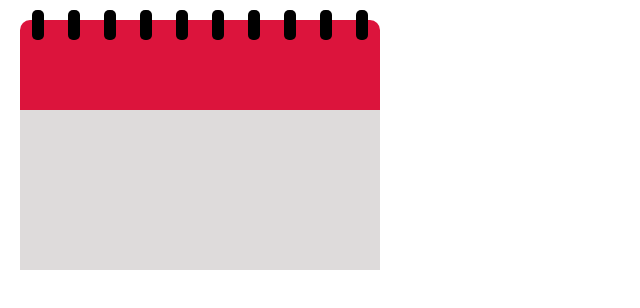
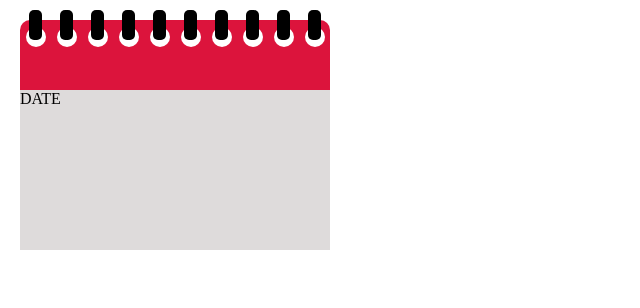
Before and after one commit to codeyourwaytofreedom/the_secretary, a Next.js app: page /test in a window 1280 px wide. Shown: the top 308 px of the page, without its empty margins (0-640 px from the left). Built offline with nearby package versions, Linux system fonts and the light colour scheme.

Commit message:
Calendar design done.
Will display today's date.

Next step: add clock.

Keep going.

Remember why you started.

```diff
--- a/pages/test.tsx
+++ b/pages/test.tsx
@@ -11,11 +11,26 @@ const Test = () => {
             <div>
                 {
                     [...Array(10)].map((e,i) =>
-                    <span key={i}></span>
+                    <>
+                    <span key={i} id={a.holder}>
+                    </span>
+                    </>
+
                 )
                 }
             </div>
-            <div></div>
+            <div>DATE</div>
+            <div>
+            {
+                    [...Array(10)].map((e,i) =>
+                    <>
+                    <span key={i} id={a.oval}>
+                    </span>
+                    </>
+
+                )
+                }
+            </div>
         </div>
         <div></div>
         <div></div>
--- a/styles/Appointment.module.css
+++ b/styles/Appointment.module.css
@@ -1,29 +1,47 @@
 .console {
   height: 100vh;
-  width: 400px;
+  width: 350px;
   display: grid;
 }
 .console_current {
   padding: 20px;
+  position: relative;
 }
 .console_current :nth-child(1) {
-  height: 90px;
+  height: 70px;
   background-color: crimson;
   border-top-left-radius: 10px;
   border-top-right-radius: 10px;
   display: flex;
   justify-content: space-around;
 }
-.console_current :nth-child(1) span {
+.console_current :nth-child(1) #holder {
   display: block;
-  width: 12px;
+  width: 13px;
   height: 30px;
   background-color: black;
   border-radius: 5px;
   position: relative;
   top: -10px;
+  z-index: 20 !important;
 }
 .console_current :nth-child(2) {
   height: 160px;
   background-color: rgb(222, 219, 219);
+}
+.console_current :nth-child(3) {
+  height: 40px;
+  position: relative;
+  top: -230px;
+  display: flex;
+  justify-content: space-around;
+}
+.console_current :nth-child(3) #oval {
+  display: block;
+  position: relative;
+  width: 20px;
+  height: 20px;
+  background-color: white;
+  top: 7px;
+  border-radius: 50%;
 }/*# sourceMappingURL=Appointment.module.css.map */
--- a/styles/Appointment.module.scss
+++ b/styles/Appointment.module.scss
@@ -1,30 +1,47 @@
 .console{
     //border: 2px solid  maroon;
     height: 100vh;
-    width: 400px;
+    width: 350px;
     display: grid;
     &_current{
         padding: 20px;
+        position: relative;
         :nth-child(1){
-            height: 90px;
+            height: 70px;
             background-color: crimson;
             border-top-left-radius: 10px;
             border-top-right-radius: 10px;
             display: flex;
             justify-content: space-around;
-            span{
+            #holder{
                 display: block;
-                width: 12px;
+                width: 13px;
                 height: 30px;
                 background-color: black;
                 border-radius: 5px;
                 position: relative;
                 top:-10px;
+                z-index: 20 !important;
             }
         }
         :nth-child(2){
             height: 160px;
             background-color: rgb(222, 219, 219);
         }
+        :nth-child(3){
+            height: 40px;
+            position: relative;
+            top:-230px;
+            display: flex;
+            justify-content: space-around;
+            #oval{
+                display: block;
+                position: relative;
+                width: 20px; height: 20px;
+                background-color: white;
+                top:7px;
+                border-radius: 50%;
+            }
+        }
     }
 }
```
Also changed, not shown: 1 other file (tests, documents, lock files or other folders).
